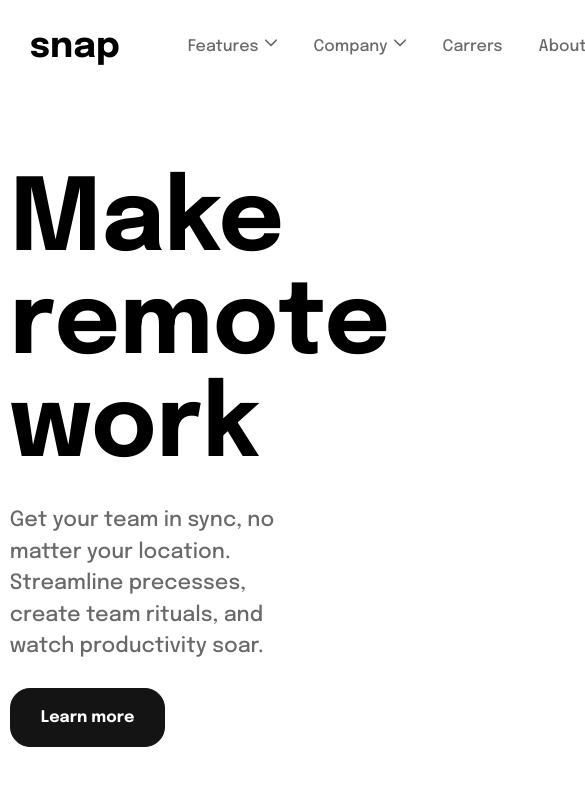
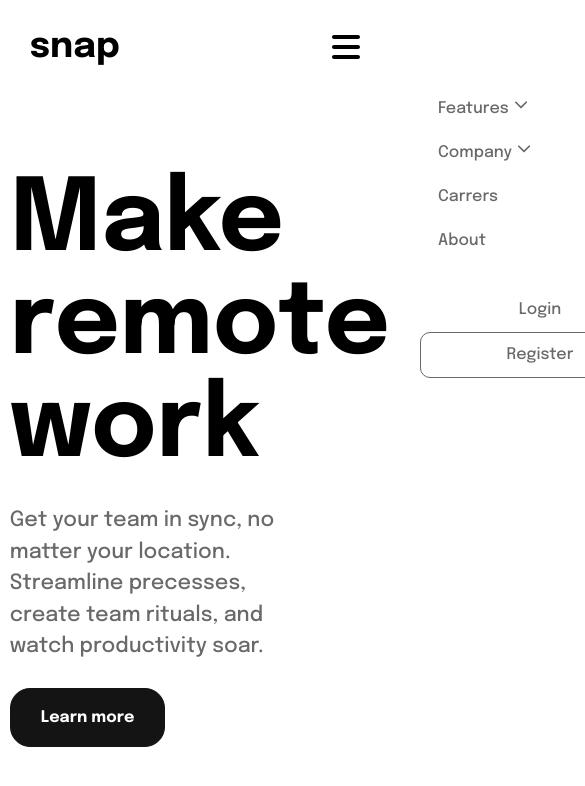
Before and after one commit to Leonardo-G/intresection-frontmentor, a Next.js app: page / in a window 390 px wide. Shown: the top 786 px of the page, 585 px wide, since content can reach past the window. Built offline with nearby package versions, Linux system fonts and the light colour scheme.

Commit message:
nav responsive

```diff
--- a/src/components/nav/LinkNav.module.css
+++ b/src/components/nav/LinkNav.module.css
@@ -8,3 +8,8 @@
     color: hsl(0, 0%, 41%);
     border-radius: 15px;
 }
+
+.modalNav-block{
+    margin: 20px 0 20px 35px;
+    color: hsl(0, 0%, 41%);
+}
--- a/src/components/nav/LinkNav.tsx
+++ b/src/components/nav/LinkNav.tsx
@@ -3,22 +3,72 @@ import React, { FC, useState } from 'react'
 import { IconDefinition } from '@fortawesome/free-regular-svg-icons';
 import { FontAwesomeIcon } from '@fortawesome/react-fontawesome';
 
+import { links } from 'database/links';
+
 import style from "./LinkNav.module.css";
-import { faBell, faCalendar, faCalendarDays, faClockFour } from '@fortawesome/free-solid-svg-icons';
-import { links } from 'database/links';
 
 interface Props {
     title: string;
     icon?: IconDefinition;
     border?: boolean;
+    block?: boolean;
+    center?: boolean;
 }
 
-export const LinkNav: FC<Props> = ({ icon, title, border }) => {
+export const LinkNav: FC<Props> = ({ icon, title, border, block, center }) => {
 
     //Vamos agregar una clase de css en caso de no estar HOVER.
     //en caso de estar en HOVER se le cambiara;
     const [isHover, setIsHover] = useState(false);
+    const [isBlock, setIsBlock] = useState(false);
     const [modalLinksState, setModalLinksState] = useState(links.filter( l => l.title === title )[0]);
+
+    if ( block && icon ){
+        return (
+            <>
+                <div
+                    className='flex col-gap-1 pointer py-3 px-5 '
+                    onClick={ ( ) => setIsBlock( !isBlock ) }
+                >
+                    <p className={ isHover ? "col-dark" : "col-grey" }>{ title }</p>
+                    <FontAwesomeIcon
+                        icon={ icon }
+                        size="sm"
+                        className={`transition ${ isHover ? "rotate" : "" } ${ isHover ? "col-dark" : "col-grey" } `}
+                    />
+
+                </div>
+                {
+                    isBlock && modalLinksState.modalLinks?.find( m => m.icon )
+                    ?
+                        <div className={` ${style['modalNav-block']}`}>
+                            {
+                                modalLinksState.modalLinks.map( (m, idx) => (
+                                    <div key={ m.title } className={`flex col-gap-3 ${ idx !== 0 ? "mt-3" : "" }`}>
+                                        <FontAwesomeIcon
+                                            icon={ m.icon! }
+                                            color={ m.color }
+                                        />
+                                        <p>{ m.title }</p>
+                                    </div>
+                                ))
+                            }
+                        </div>
+                    : isBlock && modalLinksState.modalLinks &&
+                        <div className={` ${style['modalNav-block']}`}>
+                            {
+                                modalLinksState.modalLinks.map( (m, idx )=> (
+                                    <div key={ m.title } className={`flex col-gap-3 ${ idx !== 0 ? "mt-3" : "" }`}>
+                                        <p>{ m.title }</p>
+                                    </div>
+                                ))
+                            }
+                        </div>
+                }
+            </>
+        )
+    }
+
 
     if ( icon ){
         return (
@@ -66,11 +116,11 @@ export const LinkNav: FC<Props> = ({ icon, title, border }) => {
 
     return (
         <div
-            className={`flex col-gap-1 py-3 px-5 pointer ${ isHover && border ? "border-dark" : border ? "border-grey" : "" }`}
+            className={`py-3 px-5 pointer ${ isHover && border ? "border-dark" : border ? "border-grey" : "" }`}
             onMouseOver={ ( ) => setIsHover( true ) }
             onMouseOut={ ( ) => setIsHover( false ) }
         >
-            <p className={ isHover ? "col-dark" : "col-grey" }>{ title }</p>
+            <p className={`${ center ? "txt-center" : "" } ${isHover ? "col-dark" : "col-grey"} `}>{ title }</p>
         </div>
     )
 }
--- /dev/null
+++ b/src/components/nav/NavBar.module.css
@@ -0,0 +1,17 @@
+.nav-responsive{
+    position: fixed;
+    top: 0;
+    right: 0;
+    background-color: #fff;
+    width: min(300px, 90%);
+    height: 100%;
+    transform: translateX(100%);
+    transition: transform .3s ease;
+    padding: 30px;
+    z-index: 2;
+}
+
+.nav-responsive-open{
+    transition: transform .3s ease;
+    transform: translateX(0%);
+}
--- a/src/components/nav/NavBar.tsx
+++ b/src/components/nav/NavBar.tsx
@@ -1,16 +1,23 @@
-import React from 'react';
+import React, { useState } from 'react';
+
+import { FontAwesomeIcon } from '@fortawesome/react-fontawesome';
+import { faBars, faXmark } from '@fortawesome/free-solid-svg-icons';
 
 import { links } from 'database/links';
 import { LinkNav } from './LinkNav';
 
+import style from "./NavBar.module.css";
 
 export const NavBar = () => {
+
+    const [openNav, setOpenNav] = useState(false);
+
     return (
         <header>
             <nav className='flex p-4 f-auto s-between col-center'>
                 <div className='flex col-center col-gap-5'>
                     <p className='size-6 bold'>snap</p>
-                    <div className='flex'>
+                    <div className='flex d-none-xl'>
                         {
                             links.map( l => (
                                 <LinkNav
@@ -21,7 +28,7 @@ export const NavBar = () => {
                         }
                     </div>
                 </div>
-                <div className='flex'>
+                <div className='flex d-none-xl'>
                     <LinkNav
                         title='Login'
                     />
@@ -30,7 +37,49 @@ export const NavBar = () => {
                         border
                     />
                 </div>
+                <div
+                    className='d-none d-visible-xl pointer'
+                    onClick={ () => setOpenNav( true ) }
+                >
+                    <FontAwesomeIcon
+                        icon={ faBars }
+                        size="2x"
+                    />
+                </div>
             </nav>
+            <div className={` ${ style['nav-responsive'] } ${ openNav ? style['nav-responsive-open'] : ""} `}>
+                <div
+                    className='txt-right pointer'
+                    onClick={ () => setOpenNav( false ) }
+                >
+                    <FontAwesomeIcon
+                        icon={ faXmark }
+                        size="2x"
+                    />
+                </div>
+                <div className='flex f-column mt-5'>
+                    {
+                        links.map( l => (
+                            <LinkNav
+                                key={ l.title }
+                                { ...l }
+                                block
+                            />
+                        ))
+                    }
+                    <div className='mt-5'>
+                        <LinkNav
+                            title='Login'
+                            center
+                        />
+                        <LinkNav
+                            title='Register'
+                            border
+                            center
+                        />
+                    </div>
+                </div>
+            </div>
         </header>
     )
 }
--- a/src/styles/globals.css
+++ b/src/styles/globals.css
@@ -6,6 +6,12 @@
 :root{
   --col-grey: hsl(0, 0%, 41%);
   --col-dark: hsl(0, 0%, 8%);
+
+/* xxl 1080 xl 920 xm 720 xs 480 */
+  --xxlViewport: 1080px;
+  --xlViewport: 920px;
+  --xmViewport: 720px;
+  --xsViewport: 480px;
 }
 
 html {
@@ -21,6 +27,7 @@ p, a, li, h1, h2, button{
 p{
   line-height: 1.5;
 }
+
 
 /* ESTILOS TAMAÑOS */
 .container{
@@ -39,6 +46,10 @@ p{
 /* FLEXBOX */
 .flex{
   display: flex;
+}
+
+.f-column{
+  flex-direction: column;
 }
 
 .f-auto{
@@ -135,6 +146,14 @@ p{
   font-weight: bold;
 }
 
+.txt-right{
+  text-align: right;
+}
+
+.txt-center{
+  text-align: center;
+}
+
 /* TAMAÑOS LETRAS */
 .h1{
   font-size: 100px;
@@ -228,3 +247,19 @@ p{
   color: #000;
   transition: .3s all ease;
 }
+
+/* DISPLAY */
+
+.d-none{
+  display: none;
+}
+
+@media ( max-width: 920px ) {
+  .d-none-xl{
+    display: none;
+  }
+
+  .d-visible-xl{
+    display: inherit
+  }
+}
```
Lines whose indentation alone changed are shown as unchanged.
